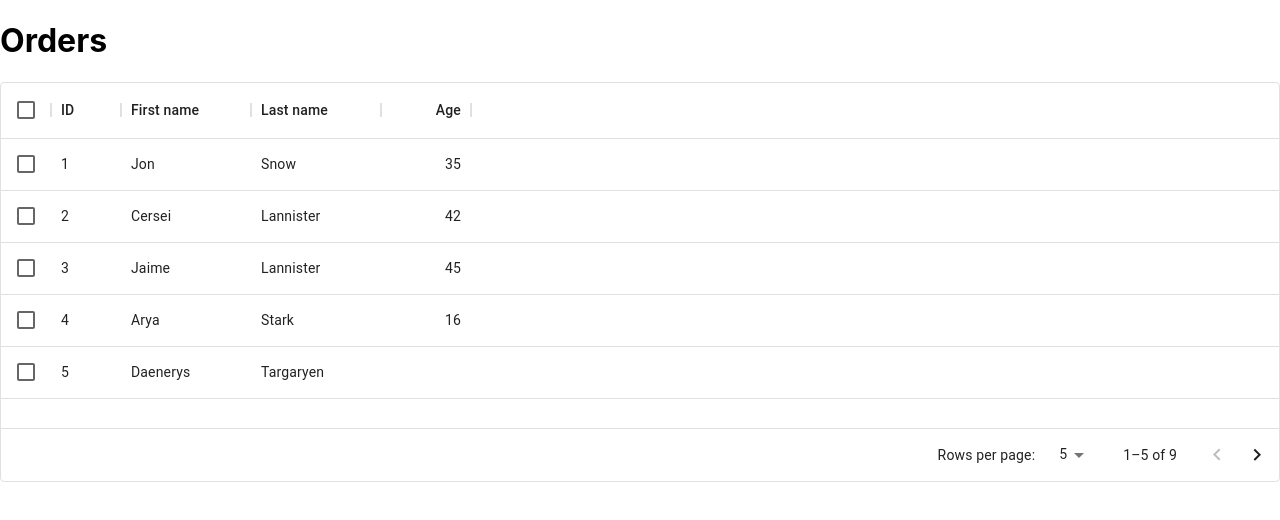
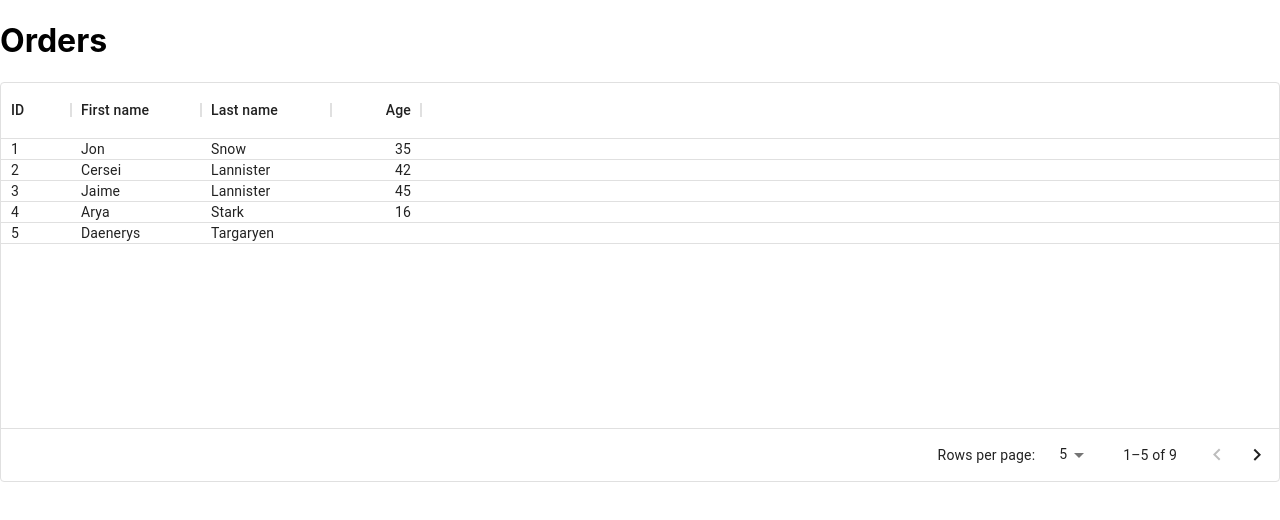
Before and after one commit to Async-Devs/agriventure-express-web-frontend, a React (Create React App) app: page /orders in a window 1280 px wide. Shown: the top 520 px of the page. Built offline with nearby package versions, Linux system fonts and the light colour scheme.

Commit message:
Update customTable.jsx

```diff
--- a/src/components/table/customTable.jsx
+++ b/src/components/table/customTable.jsx
@@ -5,17 +5,22 @@ import PropTypes from "prop-types";
 function CustomTable(props) {
 	const [rowsPerPage, setRowsPerPage] = React.useState(5);
 
-	const {rows, columns} = props;
+	const {rows, columns, enableSelectionOnRowClick, enableCheckBox} = props;
 	console.log(columns);
+	console.log(rows);
 	return (
-		<div style={{ height: 400, width: "100%" }}>
+		<div style={{ height: 400, width: "100%"}}>
 			<DataGrid
 				rows={rows}
 				columns={columns}
 				pageSize={rowsPerPage}
 				onPageSizeChange={(newPageSize) => setRowsPerPage(newPageSize)}
 				rowsPerPageOptions={[5, 10, 25, 100]}
-				checkboxSelection = {true}
+				checkboxSelection = {enableCheckBox}
+				disableSelectionOnClick = {!enableSelectionOnRowClick}
+				// rowHeight={50}
+				getRowHeight={() => "auto"}
+				disableColumnMenu={true}
 			/>
 			{/*<button onClick={handleChangeRowsPerPage}>ddd</button>*/}
 		</div>
@@ -24,7 +29,9 @@ function CustomTable(props) {
 // To define the data type of the prop for prop validation in react.
 CustomTable.propTypes = {
 	rows: PropTypes.array, // The row items of the table should come in the form of an array of objects.
-	columns: PropTypes.array
+	columns: PropTypes.array,
+	enableSelectionOnRowClick: PropTypes.bool,
+	enableCheckBox: PropTypes.bool
 };
 
 export default CustomTable;
```
